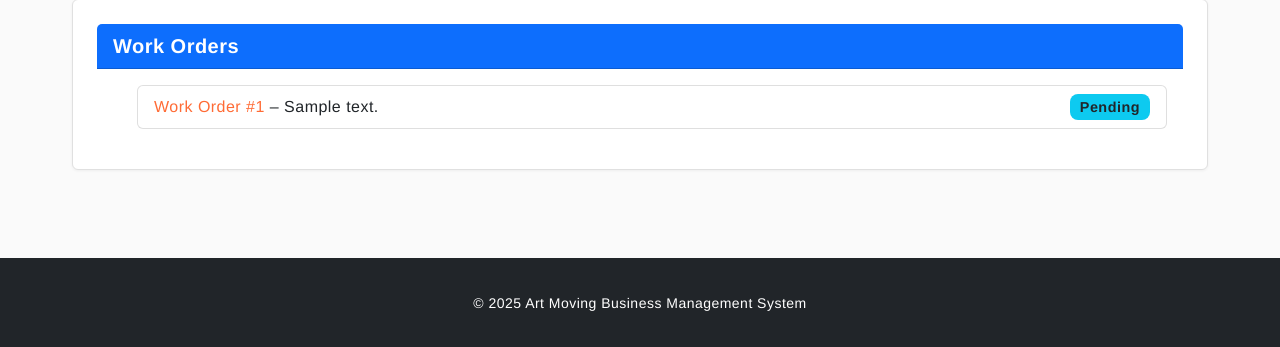
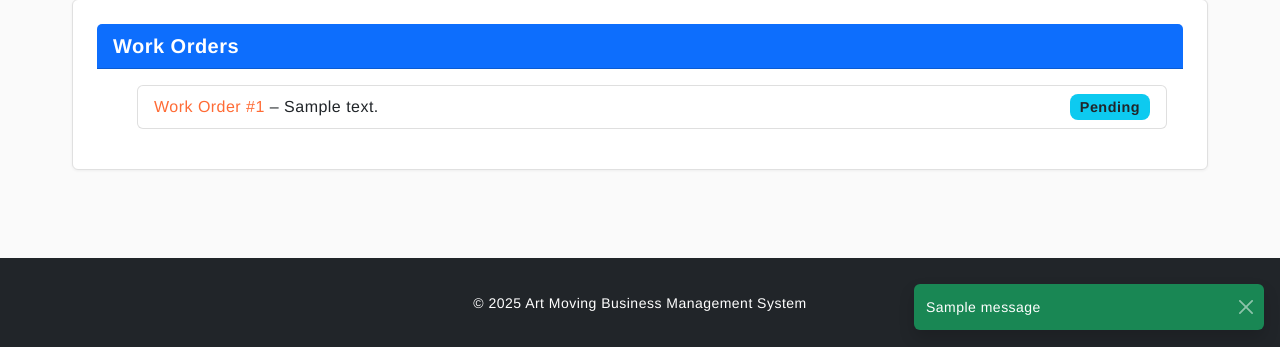
Before and after one commit to mattyray/art_moving_buisness, a Django app: page /clients/1/ in a window 1280 px wide. Shown: the part 454-801 px from the top of the page. Run offline with Django 5.2, Linux system fonts and the light colour scheme; a user stored in the database is signed in; tables that the repository leaves empty hold one stand-in row (values such as "Sample post"); one stand-in notice (Sample message) is shown; some libraries are stand-ins or nearby versions; some web fonts are replaced.

Commit message:
Add toast notification support for Django messages using Bootstrap 5

```diff
--- a/templates/base.html
+++ b/templates/base.html
@@ -102,6 +102,21 @@
     {% block content %}{% endblock %}
   </main>
 
+    <div class="position-fixed bottom-0 end-0 p-3" style="z-index: 1100;">
+    {% if messages %}
+      {% for message in messages %}
+        <div class="toast align-items-center text-white bg-success border-0 show" role="alert" aria-live="assertive" aria-atomic="true">
+          <div class="d-flex">
+            <div class="toast-body">
+              {{ message }}
+            </div>
+            <button type="button" class="btn-close btn-close-white me-2 m-auto" data-bs-dismiss="toast" aria-label="Close"></button>
+          </div>
+        </div>
+      {% endfor %}
+    {% endif %}
+  </div>
+
   <!-- Footer -->
   <footer class="bg-dark text-white text-center py-3 mt-auto">
     <div class="container">
```
